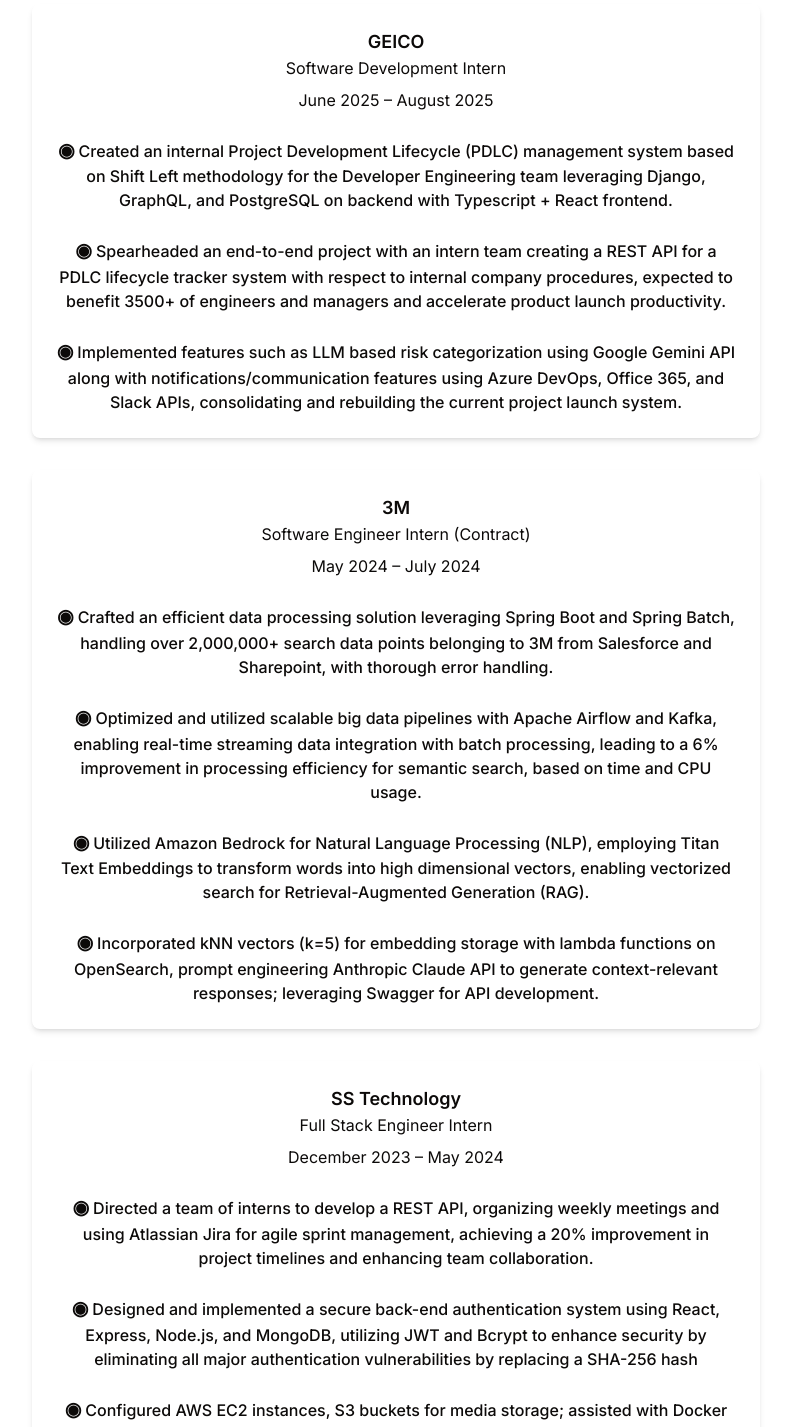
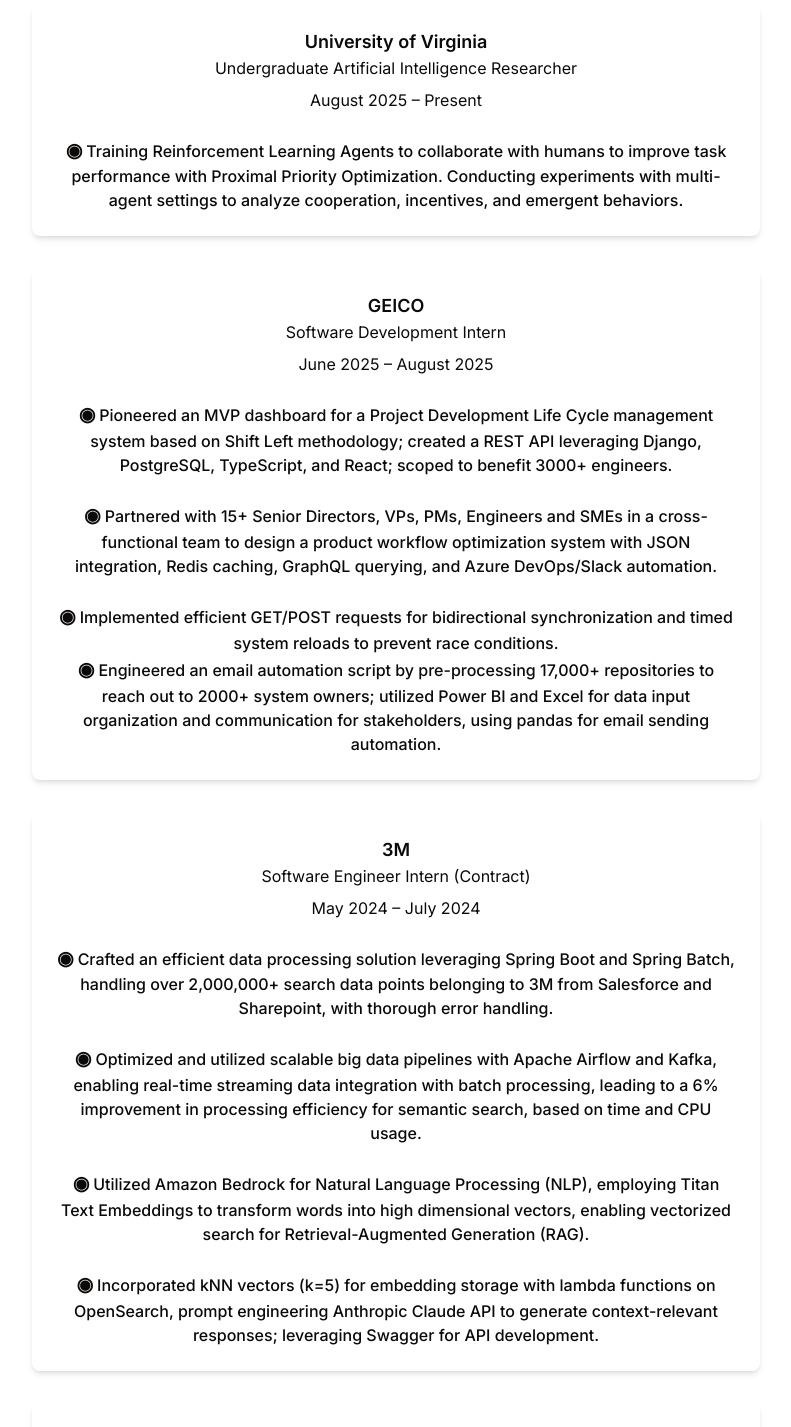
Before and after one commit to SanjayKarun4444/sanjay_portfolio, a Next.js app: page / in a window 1280 px wide. Shown: the part 1360-2787 px from the top of the page, without its empty margins (244-1035 px from the left). Built offline with nearby package versions, Linux system fonts and the light colour scheme.

Commit message:
commit edits to experience

```diff
--- a/src/app/page.tsx
+++ b/src/app/page.tsx
@@ -149,6 +149,18 @@
           {/* Experience Section */}
           <section className="grid grid-cols-1 gap-8">
 
+            {/* Research */}
+            <div className="shadow-md p-6 rounded-lg">
+              <h2 className="text-center text-lg font-semibold">University of Virginia</h2>
+              <p className="text-center text-white-600">Undergraduate Artificial Intelligence Researcher</p>
+              <p className="text-center text-white-500 mt-2">August 2025 – Present</p>
+              <br />
+              <ul className="custom-list text-white-500 list-disc">
+                <li>Training Reinforcement Learning Agents to collaborate with humans to improve task performance with Proximal Priority Optimization.
+                  Conducting experiments with multi-agent settings to analyze cooperation, incentives, and emergent behaviors.</li>
+              </ul>
+            </div>
+
             {/* Work Experience 1 */}
             <div className="shadow-md p-6 rounded-lg">
               <h2 className="text-center text-lg font-semibold">GEICO</h2>
@@ -157,14 +169,16 @@
               <br />
               <ul className="custom-list text-white-500 list-disc"
                 >
-                <li>Created an internal Project Development Lifecycle (PDLC) management system based on Shift Left methodology for the
-Developer Engineering team leveraging Django, GraphQL, and PostgreSQL on backend with Typescript + React frontend.</li>
+                <li>Pioneered an MVP dashboard for a Project Development Life Cycle management system based on Shift Left methodology;
+                  created a REST API leveraging Django, PostgreSQL, TypeScript, and React; scoped to benefit 3000+ engineers.</li>
                 <br />
-                <li>Spearheaded an end-to-end project with an intern team creating a REST API for a PDLC lifecycle tracker system with respect to
-internal company procedures, expected to benefit 3500+ of engineers and managers and accelerate product launch productivity.</li>
+                <li>Partnered with 15+ Senior Directors, VPs, PMs, Engineers and SMEs in a cross-functional team to design a product
+                  workflow optimization system with JSON integration, Redis caching, GraphQL querying, and Azure DevOps/Slack automation.</li>
                 <br />
-                <li>Implemented features such as LLM based risk categorization using Google Gemini API along with notifications/communication
-features using Azure DevOps, Office 365, and Slack APIs, consolidating and rebuilding the current project launch system.</li>
+                <li>Implemented efficient GET/POST requests for bidirectional synchronization and timed system reloads to prevent
+                  race conditions.</li>
+                <li>Engineered an email automation script by pre-processing 17,000+ repositories to reach out to 2000+ system owners;
+                  utilized Power BI and Excel for data input organization and communication for stakeholders, using pandas for email sending automation.</li>
 
               </ul>
             </div>
@@ -200,14 +214,13 @@
               <p className="text-center text-white-500 mt-2">December 2023 – May 2024</p>
               <br />
               <ul className="custom-list text-white-500 list-disc">
-                <li>Directed a team of interns to develop a REST API, organizing weekly meetings and using Atlassian Jira for agile sprint management,
-                  achieving a 20% improvement in project timelines and enhancing team collaboration.</li>
+                <li>Directed a group of interns to develop a REST API, organized meetings via JIRA for agile sprint management.
+                  Worked on CI/CD pipelines for an employee management app using Docker, Kubernetes, Jenkins + Bitbucket, reducing deployment times by 30%.</li>
                 <br />
-                <li>Designed and implemented a secure back-end authentication system using React, Express, Node.js, and MongoDB, utilizing JWT
-and Bcrypt to enhance security by eliminating all major authentication vulnerabilities by replacing a SHA-256 hash</li>
+                <li>Designed and created a secure back-end authentication system using React, Express, Node.js, and MongoDB, utilizing JWT and Bcrypt to
+                  enhance security by eliminating all major authentication vulnerabilities by replacing an insecure SHA-256 hash.</li>
                 <br />
-                <li>Configured AWS EC2 instances, S3 buckets for media storage; assisted with Docker containerization and Kubernetes orchestration via YAML;
-                  implemented unit testing via GitHub Actions for an internal employee community forum.</li>
+                <li>Automated monitoring tasks through Linux/Unix environments with Bash scripting to reduce manual setup time.</li>
               </ul>
             </div>
 
```
